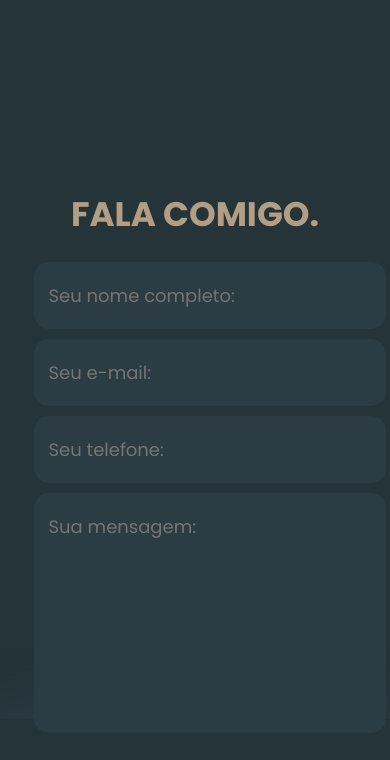
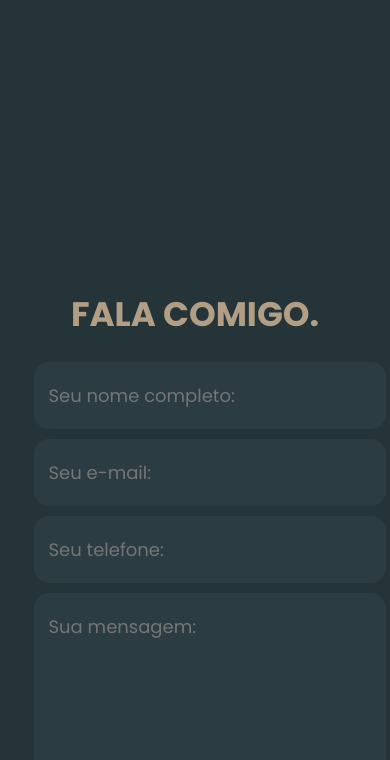
Before and after one commit to emilianac/portfolio, a website: page index.html in a window 390 px wide. Shown: the part 4619-5379 px from the top of the page. Drawn offline with nearby package versions, Linux system fonts and the light colour scheme; a web font is replaced by a local one.

Commit message:
gffhnghgf

```diff
--- a/css/style.css
+++ b/css/style.css
@@ -400,7 +400,7 @@ footer .line-footer img{
      /* FORMULARIO */
      section.contato{
         max-height: 10vh;
-        padding: 100px 4%;
+        padding: 200px 4%;
     }
 
      form{
```
